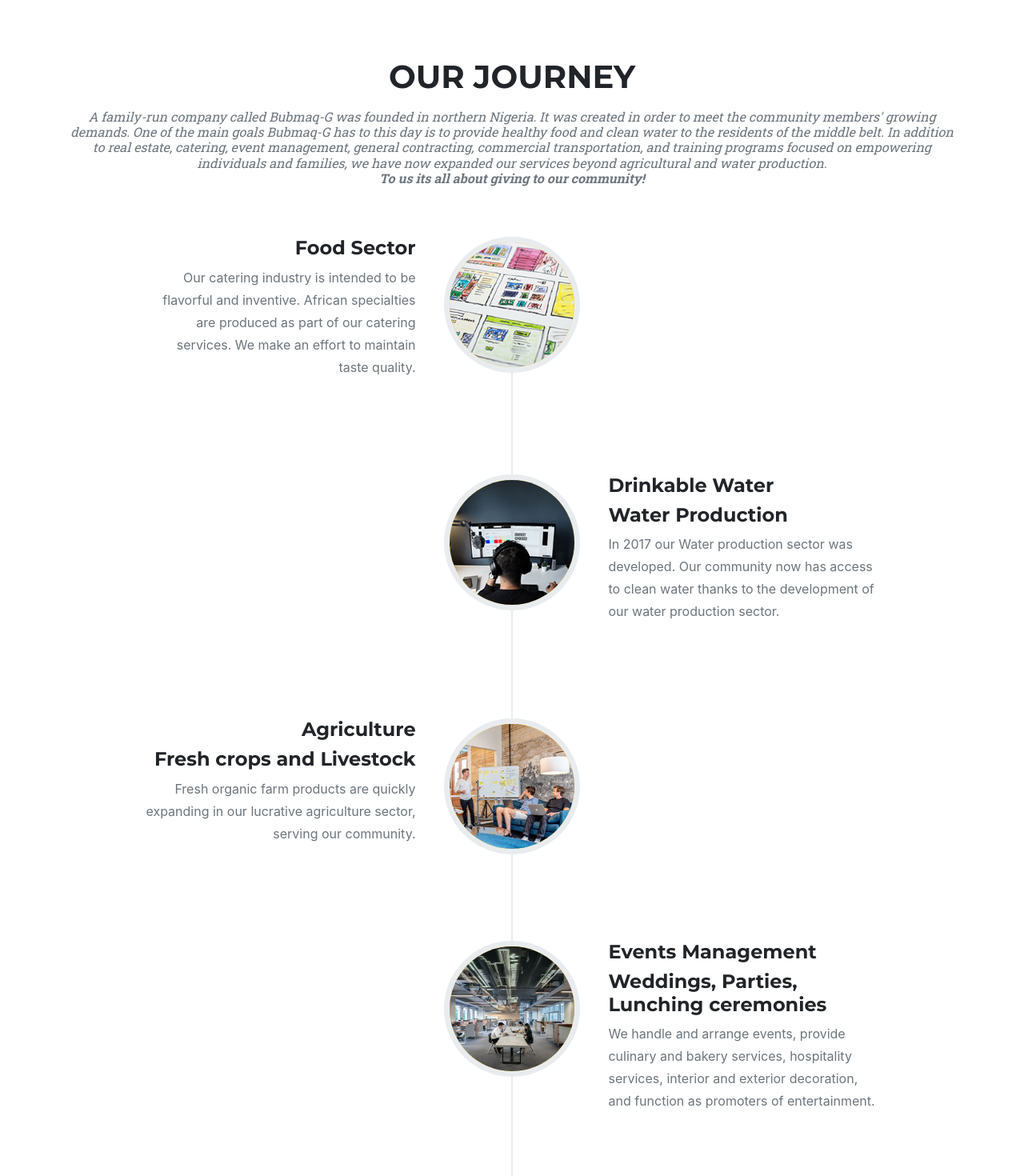
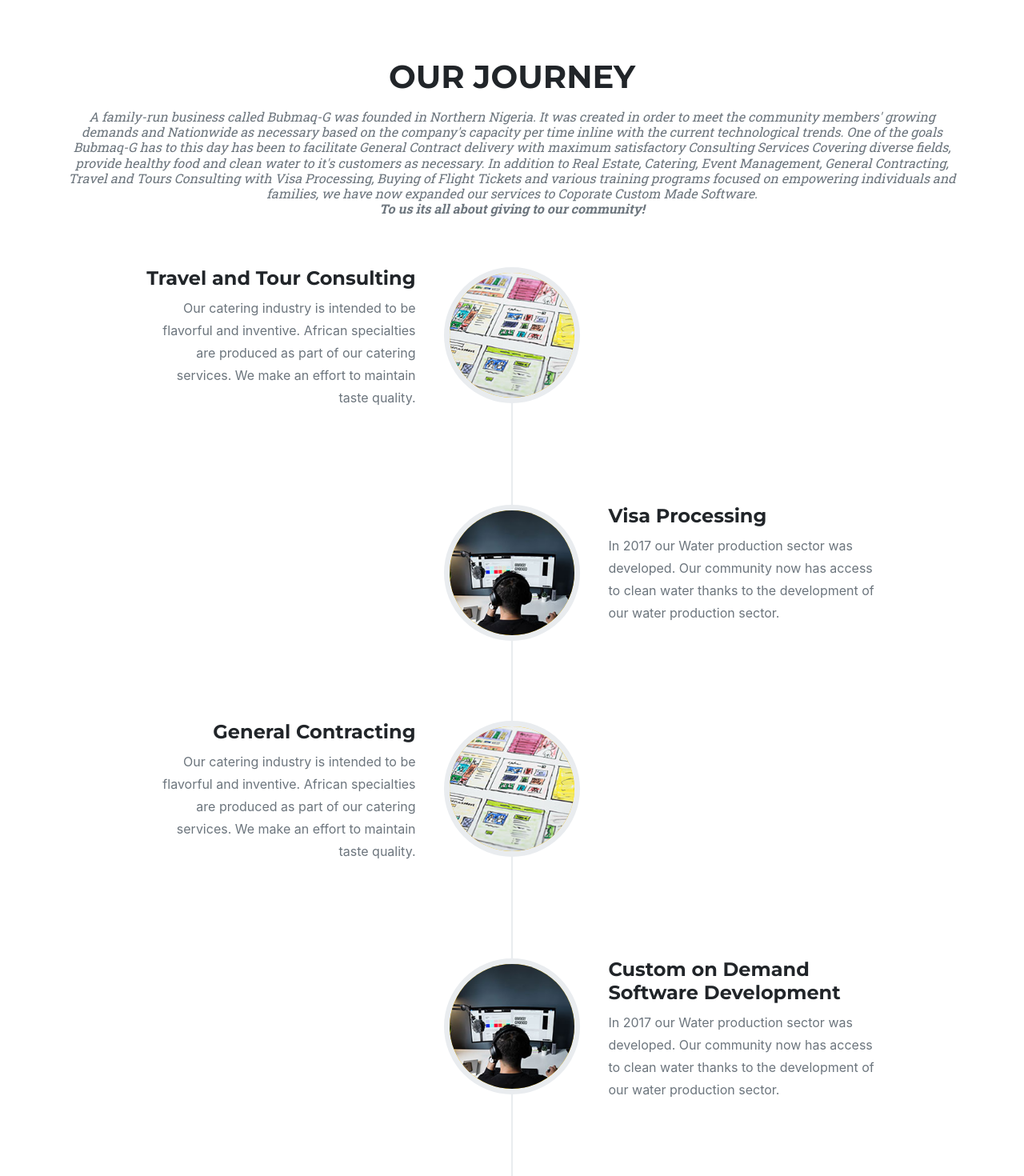
Before and after one commit to Marvvy-G/bubmaqg, a React (Create React App) app: page /about in a window 1280 px wide. Shown: the part 700-2170 px from the top of the page at 80% size. Built offline with nearby package versions, Linux system fonts and the light colour scheme.

Commit message:
Update About.js
Added a few more things

```diff
--- a/src/components/Pages/About.js
+++ b/src/components/Pages/About.js
@@ -21,11 +21,11 @@
                         <div className="text-center">
                             <h2 className="section-heading text-uppercase">Our Journey</h2>
                             <h3 className="section-subheading text-muted">
-                                    A family-run company called Bubmaq-G was founded in northern Nigeria.
-                                    It was created in order to meet the community members' growing demands.
-                                    One of the main goals Bubmaq-G has to this day is to provide healthy food and clean water to the residents of the middle belt.
-                                    In addition to real estate, catering, event management, general contracting, commercial transportation, and training programs focused on empowering individuals and families,
-                                    we have now expanded our services beyond agricultural and water production.
+                                    A family-run business called Bubmaq-G was founded in Northern Nigeria.
+                                    It was created in order to meet the community members' growing demands and Nationwide as necessary based on the company's capacity per time inline with the current technological trends.
+                                    One of the goals Bubmaq-G has to this day has been to facilitate General Contract delivery with maximum satisfactory Consulting Services Covering diverse fields, provide healthy food and clean water to it's customers as necessary.
+                                    In addition to Real Estate, Catering, Event Management, General Contracting, Travel and Tours Consulting with Visa Processing, Buying of Flight Tickets and various training programs focused on empowering individuals and families,
+                                    we have now expanded our services to Coporate Custom Made Software.
                                     <br/><strong>To us its all about giving to our community!</strong></h3>
                         </div>
                         <ul className="timeline">
@@ -33,8 +33,47 @@
                                 <div className="timeline-image"><img className="rounded-circle img-fluid" src="assets/img/about/1.jpg" alt="..." /></div>
                                 <div className="timeline-panel">
                                     <div className="timeline-heading">
+                                        <h4>Travel and Tour Consulting</h4>
+                                    </div>
+                                    <div className="timeline-body"><p className="text-muted">Our catering industry is intended to be flavorful and inventive. African specialties are produced as part of our catering services. We make an effort to maintain taste quality.</p></div>
+                                </div>
+                            </li>
+                            <li className="timeline-inverted">
+                                <div className="timeline-image"><img className="rounded-circle img-fluid" src="assets/img/about/2.jpg" alt="..." /></div>
+                                <div className="timeline-panel">
+                                    <div className="timeline-heading">
+                                        <h4>Visa Processing</h4>
+                                    </div>
+                                    <div className="timeline-body"><p className="text-muted">In 2017 our Water production sector was developed. Our community now has access to clean water thanks to the development of our water production sector.</p></div>
+                                </div>
+                            </li>
+
+                            <li>
+                                <div className="timeline-image"><img className="rounded-circle img-fluid" src="assets/img/about/1.jpg" alt="..." /></div>
+                                <div className="timeline-panel">
+                                    <div className="timeline-heading">
+                                        <h4>General Contracting</h4>
+                                    </div>
+                                    <div className="timeline-body"><p className="text-muted">Our catering industry is intended to be flavorful and inventive. African specialties are produced as part of our catering services. We make an effort to maintain taste quality.</p></div>
+                                </div>
+                            </li>
+                            <li className="timeline-inverted">
+                                <div className="timeline-image"><img className="rounded-circle img-fluid" src="assets/img/about/2.jpg" alt="..." /></div>
+                                <div className="timeline-panel">
+                                    <div className="timeline-heading">
+                                        <h4>Custom on Demand Software Development</h4>
+
+                                    </div>
+                                    <div className="timeline-body"><p className="text-muted">In 2017 our Water production sector was developed. Our community now has access to clean water thanks to the development of our water production sector.</p></div>
+                                </div>
+                            </li>
+
+                            <li>
+                                <div className="timeline-image"><img className="rounded-circle img-fluid" src="assets/img/about/1.jpg" alt="..." /></div>
+                                <div className="timeline-panel">
+                                    <div className="timeline-heading">
                                         <h4>Food Sector</h4>
-
+                                        <h4 className="subheading">Our Catering Sector</h4>
                                     </div>
                                     <div className="timeline-body"><p className="text-muted">Our catering industry is intended to be flavorful and inventive. African specialties are produced as part of our catering services. We make an effort to maintain taste quality.</p></div>
                                 </div>
```
Lines whose indentation alone changed are shown as unchanged.
